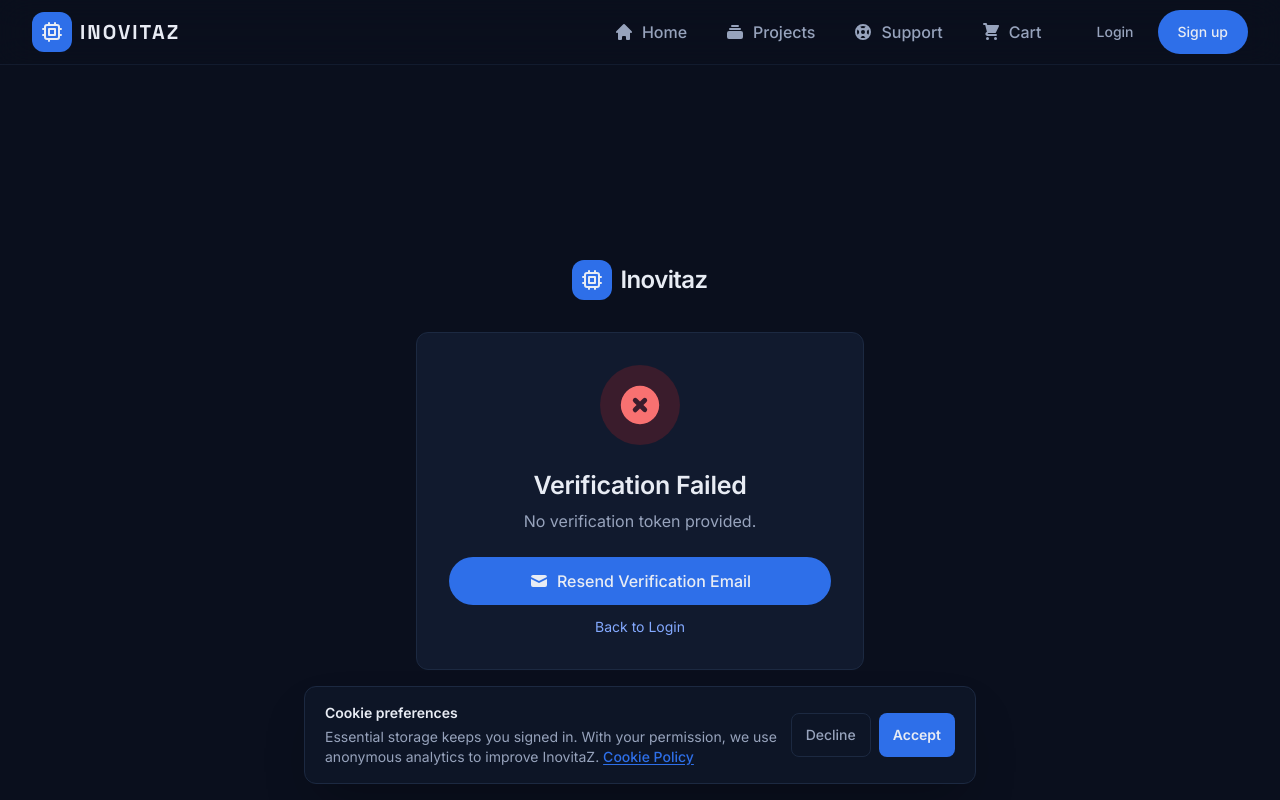
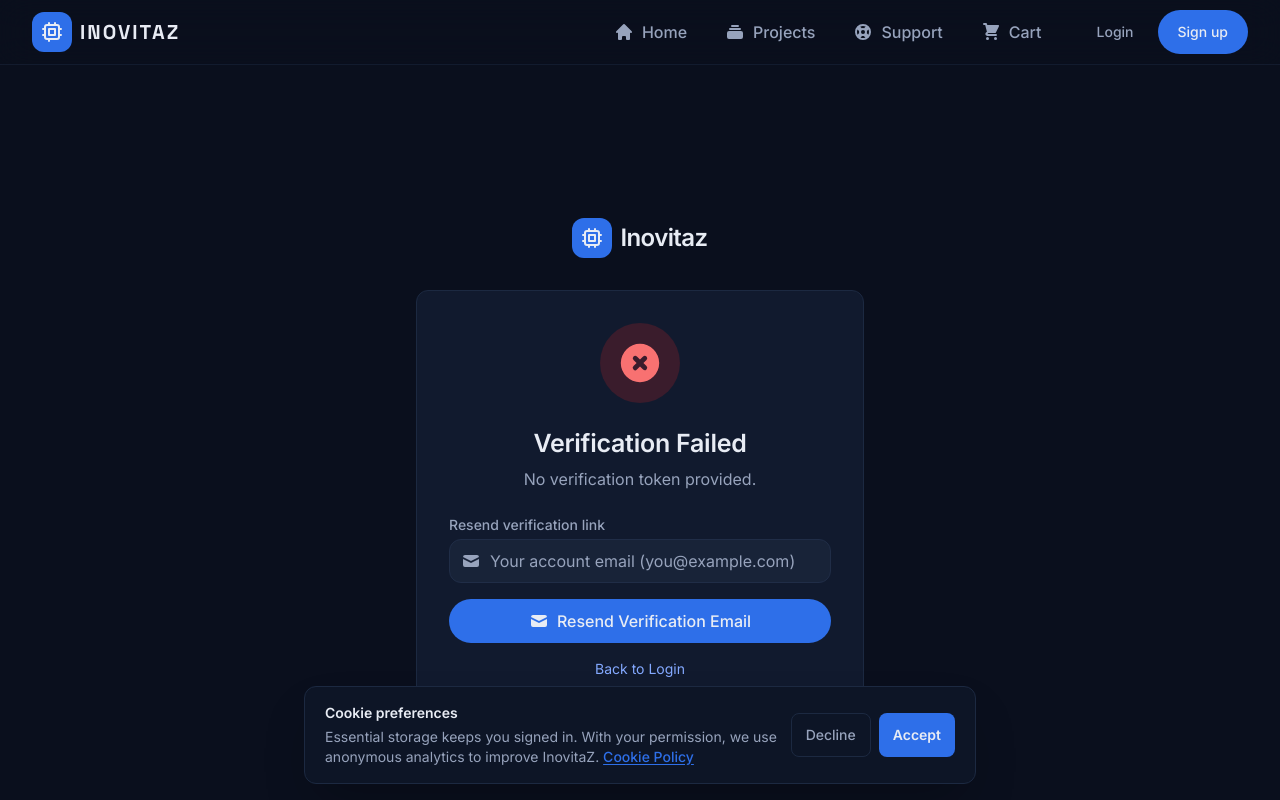
Before and after one commit to sravanyadav-19/inovitaz-app, a React (Vite) app in the folder frontend/: page /verify-email in a window 1280 px wide. Shown: the top 800 px of the page. Built offline with nearby package versions, Linux system fonts and the light colour scheme; no server answers.

Commit message:
feat(ui): Phase 5A — verification mail UX

```diff
--- a/frontend/src/pages/VerifyEmail.jsx
+++ b/frontend/src/pages/VerifyEmail.jsx
@@ -1,6 +1,7 @@
 import { useState, useEffect, useRef } from 'react';
 import { Link, useSearchParams } from 'react-router-dom';
 import { HiCheckCircle, HiXCircle, HiMail } from 'react-icons/hi';
+import Input from '../components/ui/Input';
 import toast from 'react-hot-toast';
 
 const API_URL = import.meta.env.VITE_API_BASE_URL || 'http://localhost:4000/api';
@@ -9,6 +10,9 @@
   const [searchParams] = useSearchParams();
   const [status, setStatus] = useState('verifying'); // 'verifying' | 'success' | 'error'
   const [message, setMessage] = useState('');
+  const [resendEmail, setResendEmail] = useState('');
+  const [resending, setResending] = useState(false);
+  const [emailError, setEmailError] = useState('');
   const calledRef = useRef(false);
 
   useEffect(() => {
@@ -47,10 +51,16 @@
     }
   };
 
-  const handleResendVerification = async () => {
-    // Prompt for email
-    const email = window.prompt('Enter your email address:');
-    if (!email) return;
+  const handleResendVerification = async (e) => {
+    e.preventDefault();
+    // Design-layer replacement for the old window.prompt: a real field.
+    const email = resendEmail.trim();
+    if (!/^[^\s@]+@[^\s@]+\.[^\s@]+$/.test(email)) {
+      setEmailError('Enter a valid email address (e.g. you@example.com)');
+      return;
+    }
+    setEmailError('');
+    setResending(true);
 
     try {
       const response = await fetch(`${API_URL}/auth/resend-verification`, {
@@ -67,6 +77,8 @@
       }
     } catch {
       toast.error('Failed to resend verification email.');
+    } finally {
+      setResending(false);
     }
   };
 
@@ -118,21 +130,38 @@
               </div>
               <h2 className="t-h3 text-white mb-2">Verification Failed</h2>
               <p className="text-outline mb-6">{message}</p>
-              <div className="flex flex-col gap-3">
+              <form onSubmit={handleResendVerification} className="flex flex-col gap-4 text-left">
+                <Input
+                  id="resend-email"
+                  name="resend-email"
+                  type="email"
+                  label="Resend verification link"
+                  placeholder="Your account email (you@example.com)"
+                  autoComplete="email"
+                  required
+                  icon={<HiMail className="h-5 w-5" />}
+                  value={resendEmail}
+                  onChange={(e) => { setResendEmail(e.target.value); if (emailError) setEmailError(''); }}
+                  error={emailError}
+                />
                 <button
-                  onClick={handleResendVerification}
-                  className="btn btn-primary inline-flex items-center justify-center gap-2 px-8 py-3"
+                  type="submit"
+                  disabled={resending}
+                  className="btn btn-primary w-full inline-flex items-center justify-center gap-2"
                 >
-                  <HiMail className="w-5 h-5" />
-                  Resend Verification Email
+                  {resending ? (
+                    <div className="w-5 h-5 border-2 border-white/30 border-t-white rounded-full animate-spin" />
+                  ) : (
+                    <><HiMail className="w-5 h-5" /> Resend Verification Email</>
+                  )}
                 </button>
-                <Link
-                  to="/login"
-                  className="text-primary-dim hover:text-primary-fixed transition-colors text-sm"
-                >
-                  Back to Login
-                </Link>
-              </div>
+              </form>
+              <Link
+                to="/login"
+                className="block mt-4 text-center text-primary-dim hover:text-primary-fixed transition-colors text-sm"
+              >
+                Back to Login
+              </Link>
             </>
           )}
         </div>
```
Also changed, not shown: 1 other file (tests, documents, lock files or other folders).
